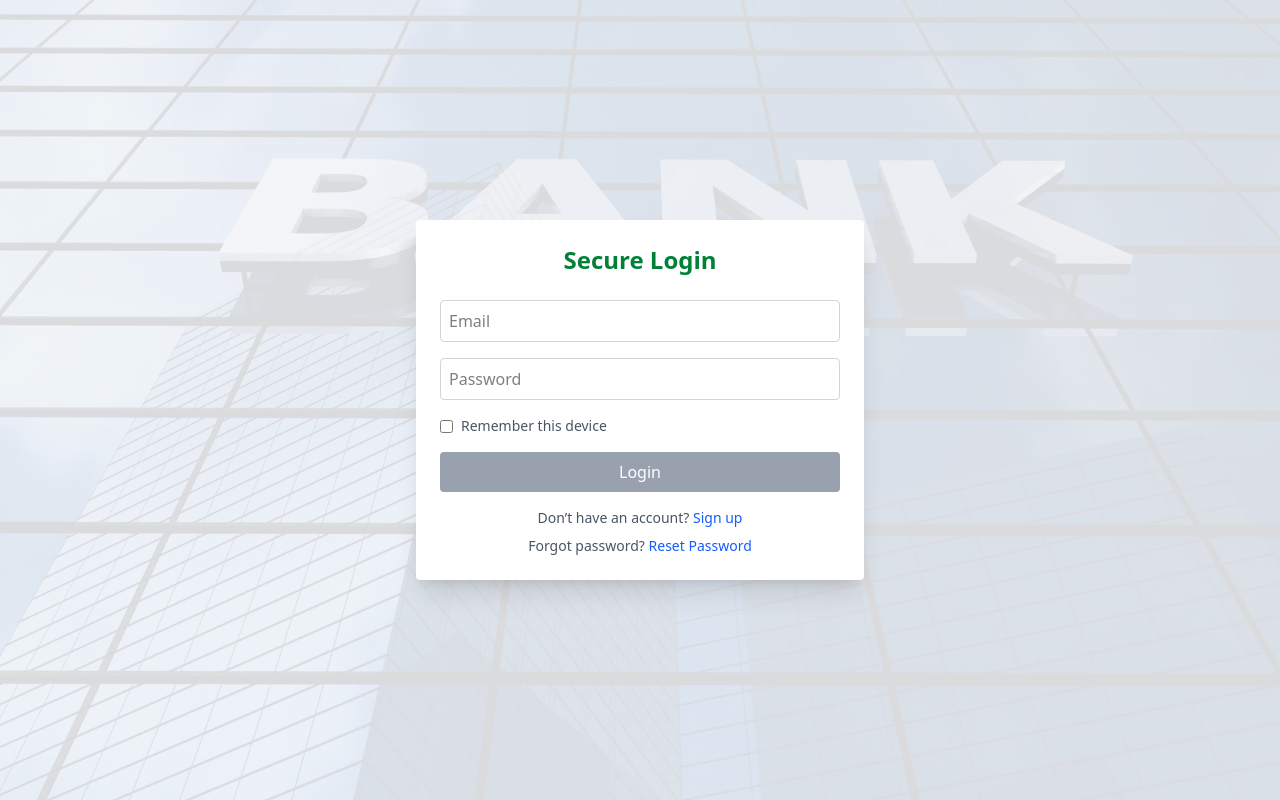
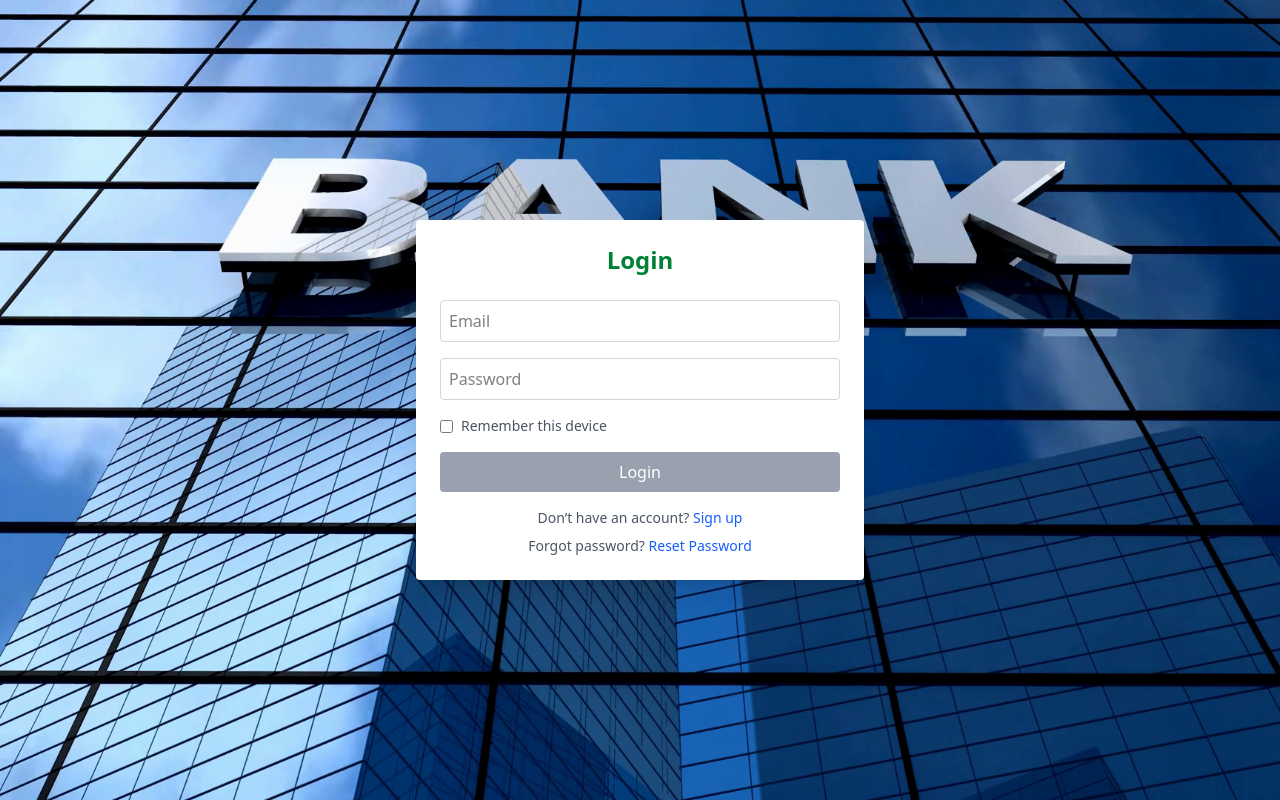
Before and after one commit to justinenjama/Bank-System-Frontend, a React (Vite) app: page /login in a window 1280 px wide. Built offline with nearby package versions, Linux system fonts and the light colour scheme.

Commit message:
Update 1

```diff
--- a/src/components/auth/Login.tsx
+++ b/src/components/auth/Login.tsx
@@ -108,9 +108,9 @@ const Login: React.FC = () => {
 
     return (
         <div className="flex items-center justify-center min-h-screen bg-gray-100">
-            <img src={LoginImage} alt="Bank Login" className="absolute inset-0 w-full h-full object-cover opacity-10" />
+            <img src={LoginImage} alt="Bank Login" className="absolute inset-0 w-full h-full object-cover" />
             <div className="w-full max-w-md p-6 bg-white rounded shadow-xl absolute">
-                <h2 className="text-2xl font-bold mb-6 text-center text-green-700">Secure Login</h2>
+                <h2 className="text-2xl font-bold mb-6 text-center text-green-700">Login</h2>
                 <form onSubmit={handleSubmit} className="space-y-4" noValidate>
                     <input
                         type="email"
```
